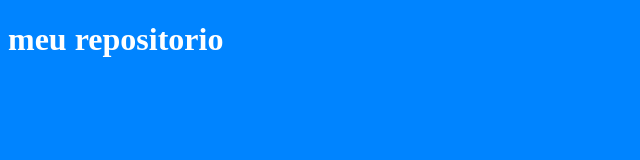
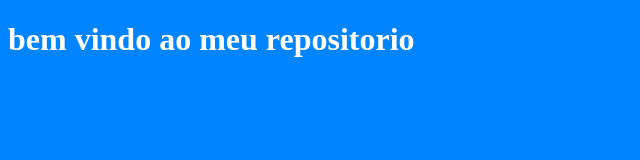
Before and after one commit to jocasi0370/teste, a plain HTML site: page index.html in a window 1280 px wide. Shown: the whole page, without its empty margins (0-640 px from the left). Drawn offline with Linux system fonts and the light colour scheme.

Commit message:
adicionado arquivo index

```diff
--- a/index.html
+++ b/index.html
@@ -7,6 +7,6 @@
 
 </head>
 <body>
-   <h1>meu repositorio</h1>
+    <h1>bem vindo ao meu repositorio</h1>
 </body>
 </html>
```
